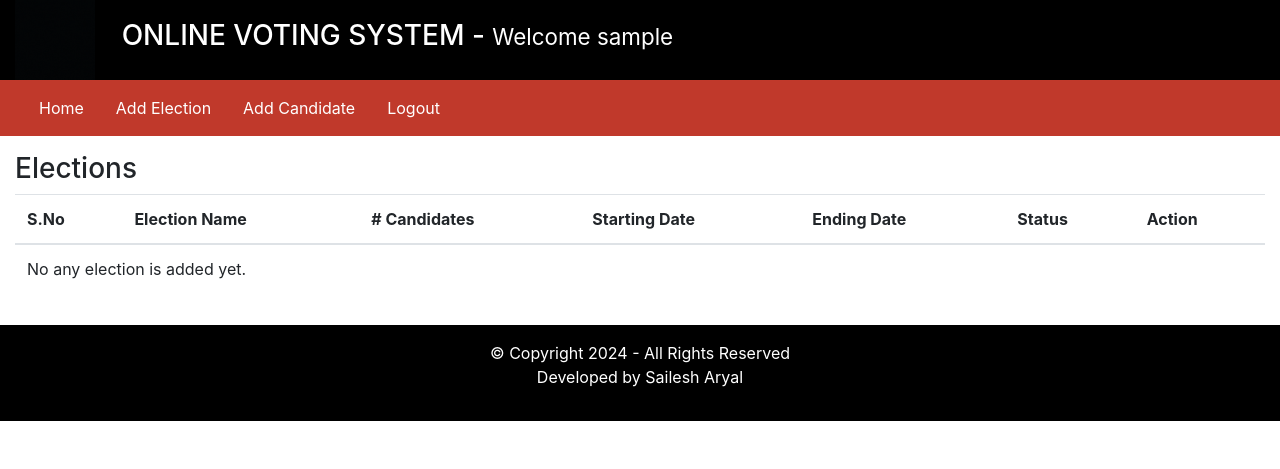
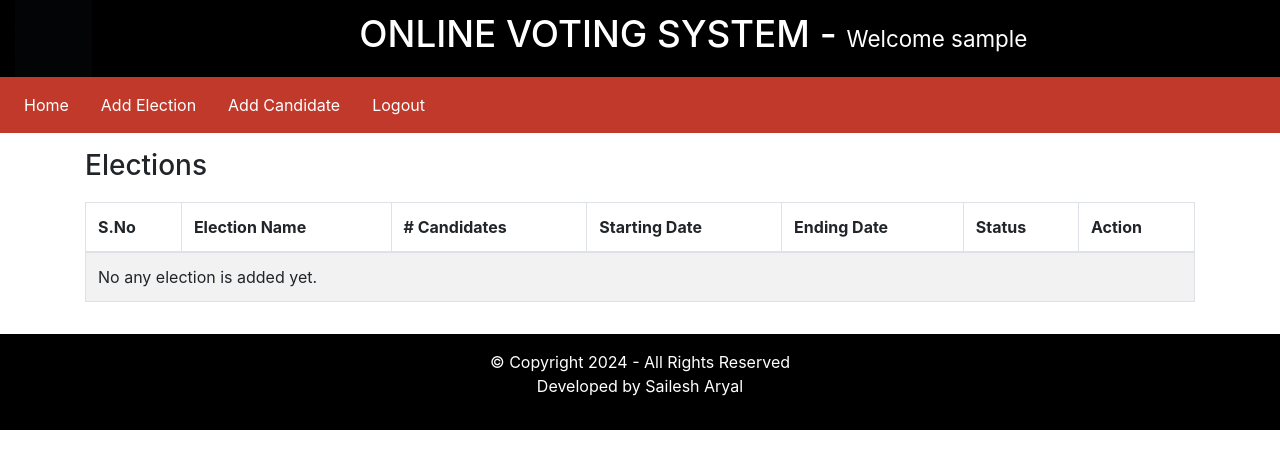
Before and after one commit to Sailesharyal/Voting-System, a PHP site: page /admin/index.php?homepage=1 in a window 1280 px wide. Shown: the top 469 px of the page. Run offline with PHP 8.4, Linux system fonts and the light colour scheme; the visitor is signed in with stand-in values (Sample User, id 1); data that the repository does not hold is empty; some libraries are stand-ins or nearby versions.

Commit message:
added some files

```diff
--- a/admin/inc/config.php
+++ b/admin/inc/config.php
@@ -11,5 +11,3 @@
 if ($db->connect_error) {
     die("Connection failed: " . $db->connect_error);
 }
-
-?>
--- a/admin/inc/header.php
+++ b/admin/inc/header.php
@@ -18,15 +18,40 @@
     <title>Adminpanel - Online Voting System</title>
     <link rel="stylesheet" href="../assets/css/bootstrap.min.css">
     <link rel="stylesheet" href="../assets/css/style.css">
+    <style>
+        /* Custom styles for responsiveness */
+        .header {
+            display: flex;
+            align-items: center;
+            flex-wrap: wrap;
+        }
+        .header img {
+            max-width: 100%;
+            height: auto;
+        }
+        .header h3 {
+            font-size: calc(1.5rem + 1vw);
+            text-align: center;
+        }
+        .header small {
+            font-size: calc(1rem + 0.5vw);
+        }
+    </style>
 </head>
 <body>
-
     <div class="container-fluid">
-        <div class="row bg-black text-white">
-            <div class="col-1">
+        <div class="row bg-black text-white header">
+            <div class="col-12 col-md-1 text-center my-2 my-md-0">
                 <img src="../assets/images/logo.gif" width="80px"/>
             </div>
-            <div class="col-11 my-auto">
-                <h3> ONLINE VOTING SYSTEM  - <small> Welcome  <?php echo $_SESSION['username']; ?></small> </h3>
+            <div class="col-12 col-md-11 my-auto text-center text-md-left">
+                <h3>ONLINE VOTING SYSTEM - <small>Welcome <?php echo $_SESSION['username']; ?></small></h3>
             </div>
         </div>
+    </div>
+
+    <script src="https://code.jquery.com/jquery-3.5.1.slim.min.js"></script>
+    <script src="https://cdn.jsdelivr.net/npm/@popperjs/core@2.5.4/dist/umd/popper.min.js"></script>
+    <script src="https://stackpath.bootstrapcdn.com/bootstrap/4.5.2/js/bootstrap.min.js"></script>
+</body>
+</html>
--- a/admin/inc/homepage.php
+++ b/admin/inc/homepage.php
@@ -1,8 +1,30 @@
 
+<!DOCTYPE html>
+<html lang="en">
+<head>
+    <meta charset="UTF-8">
+    <meta name="viewport" content="width=device-width, initial-scale=1.0">
+    <title>Elections</title>
+    <link rel="stylesheet" href="https://stackpath.bootstrapcdn.com/bootstrap/4.5.2/css/bootstrap.min.css">
+    <style>
+        /* Custom styles if needed */
+        .table-responsive {
+            margin-top: 20px;
+        }
+        .candidate_photo {
+            width: 50px;
+            height: auto;
+            border-radius: 5px;
+        }
+    </style>
+</head>
+<body>
+<div class="container">
     <div class="row my-3">
         <div class="col-12">
             <h3>Elections</h3>
-        <table class="table">
+            <div class="table-responsive">
+                <table class="table table-bordered table-striped">
                     <thead>
                         <tr>
                             <th scope="col">S.No</th>
@@ -10,9 +32,8 @@
                             <th scope="col"># Candidates</th>
                             <th scope="col">Starting Date</th>
                             <th scope="col">Ending Date</th>
-                    <th scope="col">Status </th>
-                    <th scope="col">Action </th>
-
+                            <th scope="col">Status</th>
+                            <th scope="col">Action</th>
                         </tr>
                     </thead>
                     <tbody>
@@ -53,3 +74,12 @@
                 </table>
             </div>
         </div>
+    </div>
+</div>
+
+<!-- Add Bootstrap JS for additional features if needed -->
+<script src="https://code.jquery.com/jquery-3.5.1.slim.min.js"></script>
+<script src="https://cdn.jsdelivr.net/npm/@popperjs/core@2.5.4/dist/umd/popper.min.js"></script>
+<script src="https://stackpath.bootstrapcdn.com/bootstrap/4.5.2/js/bootstrap.min.js"></script>
+</body>
+</html>
--- a/assets/css/style.css
+++ b/assets/css/style.css
@@ -16,3 +16,42 @@
     border: 2px solid #c0392b;
     border-radius: 100%;
 }
+@media (max-width: 768px) {
+    /* Make the table horizontally scrollable on smaller screens */
+    .table-responsive {
+        overflow-x: auto;
+    }
+
+    table th, table td {
+        font-size: 12px;
+        padding: 5px;
+    }
+
+    .candidate_photo {
+        width: 40px;
+    }
+
+    .bg-red {
+        font-size: 14px;
+    }
+}
+
+@media (max-width: 576px) {
+    /* Stack the elements vertically on the smallest screens */
+    .table-responsive {
+        overflow-x: auto;
+    }
+
+    table th, table td {
+        font-size: 10px;
+        padding: 3px;
+    }
+
+    .candidate_photo {
+        width: 30px;
+    }
+
+    .bg-red {
+        font-size: 12px;
+    }
+}
```
Also changed, not shown: admin/inc/add_candidates.php (+33 -15 lines), admin/inc/add_elections.php (+27 -49 lines), assets/images/candidate_photos/30470788778_26978960636WhatsApp Image 2024-06-13 at 7.42.19 PM.jpeg (added), assets/images/candidate_photos/66382487242_23356639311WhatsApp Image 2023-08-09 at 12.24.39 PM.jpeg (added), assets/images/candidate_photos/84689900398_2040529920305571961_777981473322009_4873640664089062633_n.jpg (added), assets/images/candidate_photos/84837217619_1350522463photo.jpg (added). Lines whose indentation alone changed are shown as unchanged.
